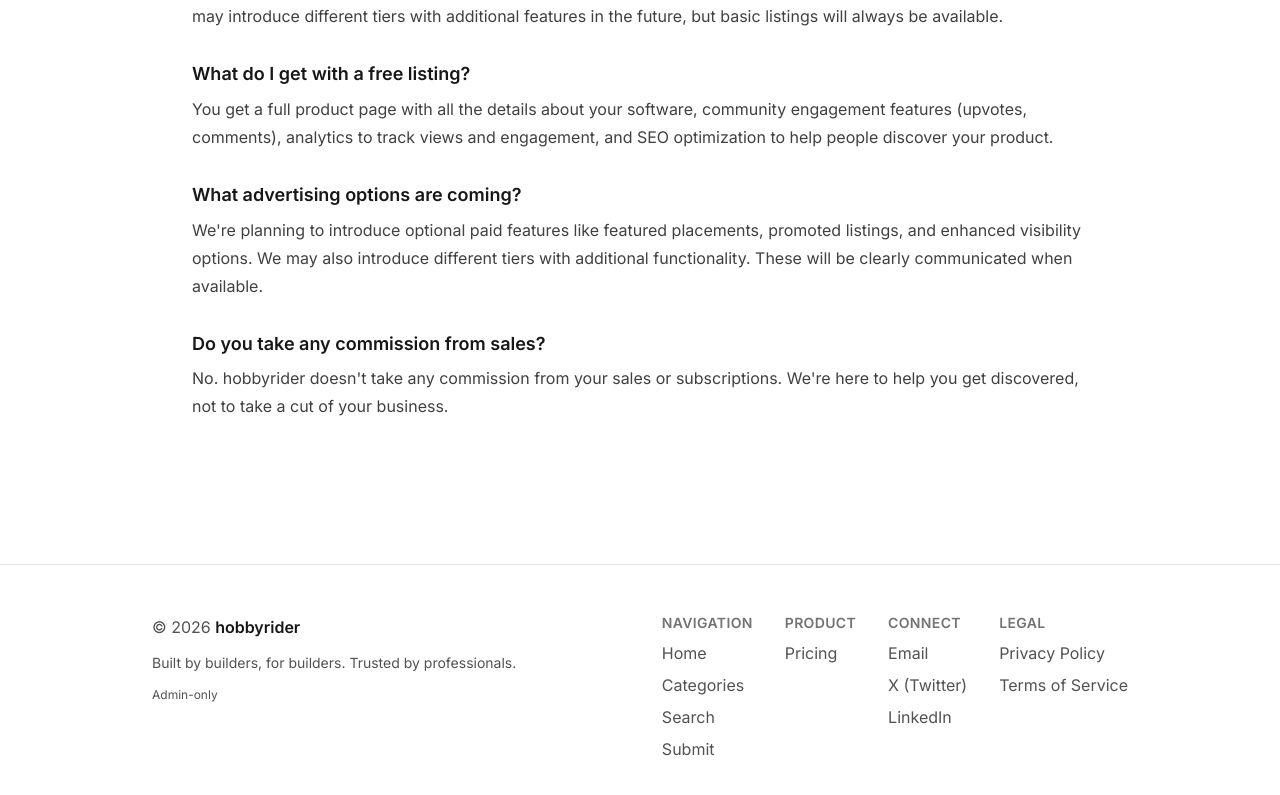
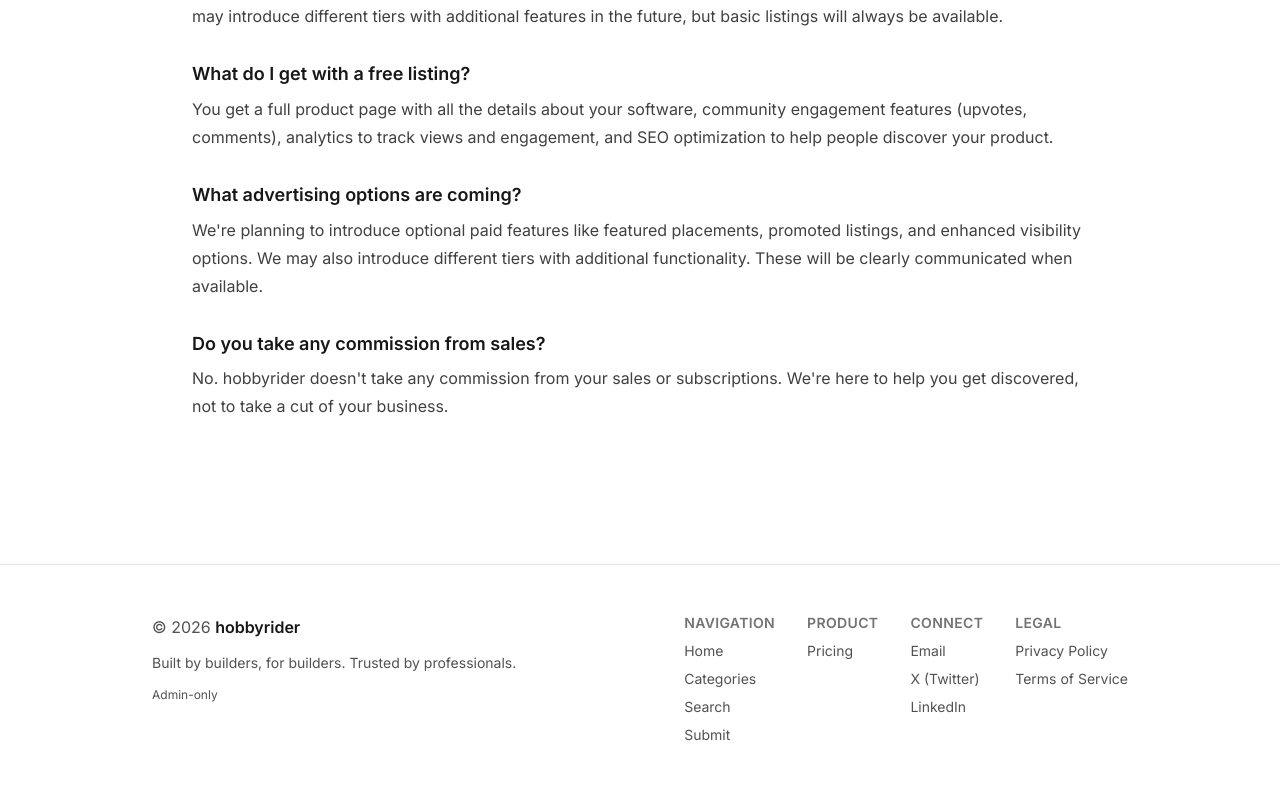
Before and after one commit to hobbyrider/hobbyrider, a Next.js app: page /pricing in a window 1280 px wide. Shown: the part 1540-2335 px from the top of the page. Built offline with nearby package versions, Linux system fonts and the light colour scheme; no server answers.

Commit message:
Make footer menu font size slightly smaller
- Changed footer navigation links from text-base to text-sm
- Matches reference design with smaller, more refined footer text

```diff
--- a/app/components/site-footer.tsx
+++ b/app/components/site-footer.tsx
@@ -29,7 +29,7 @@
               <SmallHeading className="mb-2 text-gray-500">
                 Navigation
               </SmallHeading>
-              <ul className="flex flex-col gap-2 text-base">
+              <ul className="flex flex-col gap-2 text-sm">
                 <li>
                   <Link
                     href="/"
@@ -69,7 +69,7 @@
               <SmallHeading className="mb-2 text-gray-500">
                 Product
               </SmallHeading>
-              <ul className="flex flex-col gap-2 text-base">
+              <ul className="flex flex-col gap-2 text-sm">
                 <li>
                   <Link
                     href="/pricing"
@@ -94,7 +94,7 @@
               <SmallHeading className="mb-2 text-gray-500">
                 Connect
               </SmallHeading>
-              <ul className="flex flex-col gap-2 text-base">
+              <ul className="flex flex-col gap-2 text-sm">
                 <li>
                   <a
                     href="mailto:team@hobbyrider.io"
@@ -120,7 +120,7 @@
               <SmallHeading className="mb-2 text-gray-500">
                 Legal
               </SmallHeading>
-              <ul className="flex flex-col gap-2 text-base">
+              <ul className="flex flex-col gap-2 text-sm">
                 <li>
                   <Link
                     href="/privacy"
```
